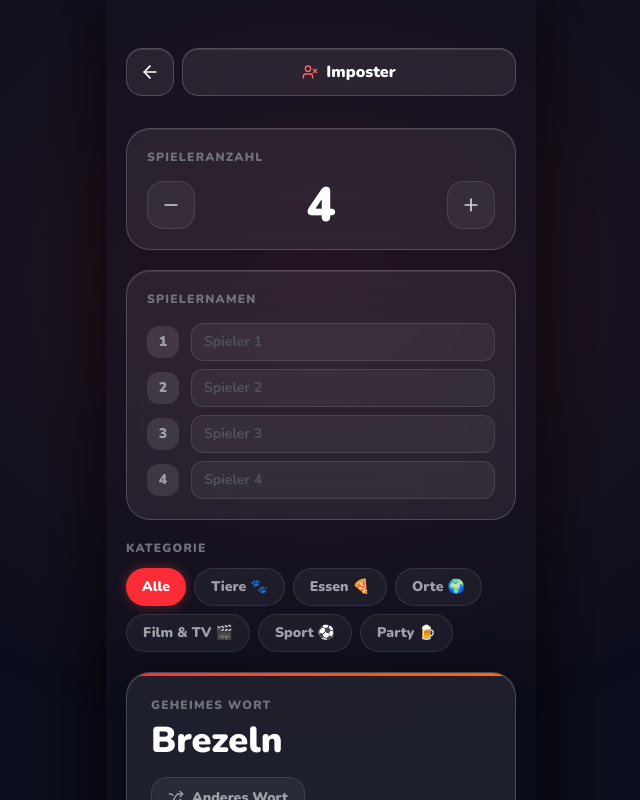
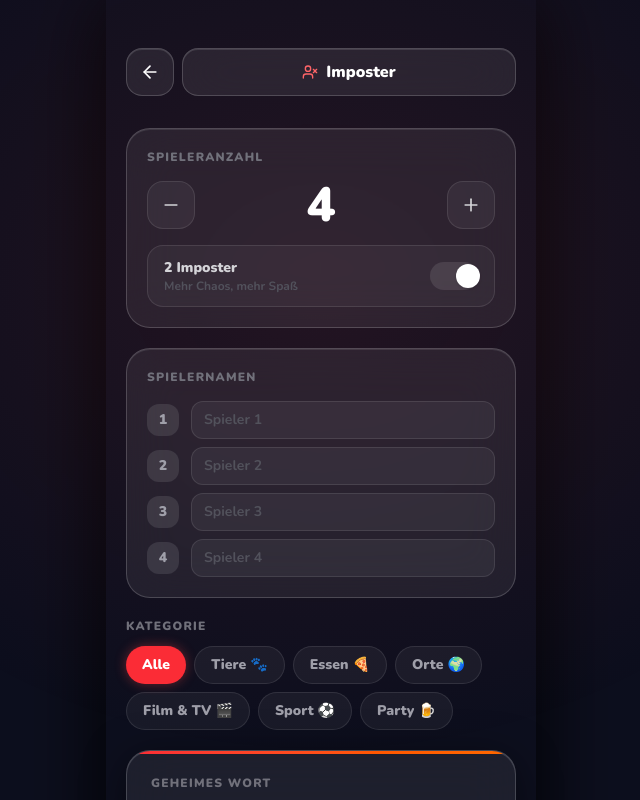
Before and after one commit to Daniel105745/Trinkspiel, a Next.js app: page /imposter in a window 1280 px wide. Shown: the top 800 px of the page, without its empty margins (319-959 px from the left). Built offline with nearby package versions, Linux system fonts and the light colour scheme.

Commit message:
feat: Imposter-Anzahl manuell per Toggle wählbar
Host kann 2 Imposter unabhängig von der Spieleranzahl aktivieren

Co-Authored-By: Claude Sonnet 4.6 <noreply@anthropic.com>

```diff
--- a/app/imposter/page.tsx
+++ b/app/imposter/page.tsx
@@ -106,6 +106,7 @@ export default function ImposterPage() {
   const [hintWord, setHintWord] = useState("");
   const [scores, setScores] = useState<number[]>(Array(10).fill(0));
   const [roundNumber, setRoundNumber] = useState(0);
+  const [twoImposters, setTwoImposters] = useState(false);
 
   useEffect(() => {
     if (countdown === null) return;
@@ -121,7 +122,6 @@ export default function ImposterPage() {
 
   const isCurrentImposter = imposterIndices.includes(currentPlayer);
   const votedCorrectly = votedFor !== null && imposterIndices.includes(votedFor);
-  const twoImposters = playerCount >= 7;
 
   function kategorieWählen(k: string | null) {
     setKategorie(k);
@@ -232,14 +232,9 @@ export default function ImposterPage() {
             </div>
           )}
 
-          {/* Spieleranzahl */}
+          {/* Spieleranzahl + Imposter-Anzahl */}
           <div className="rounded-3xl border border-white/[0.18] bg-white/[0.07] backdrop-blur-xl shadow-[inset_0_1px_0_rgba(255,255,255,0.10)] p-5">
-            <p className="mb-4 text-xs font-black uppercase tracking-widest text-zinc-500">
-              Spieleranzahl
-              {twoImposters && (
-                <span className="ml-2 font-black text-orange-400">→ 2 Imposter!</span>
-              )}
-            </p>
+            <p className="mb-4 text-xs font-black uppercase tracking-widest text-zinc-500">Spieleranzahl</p>
             <div className="flex items-center justify-between gap-4">
               <button
                 onClick={() => setPlayerCount((p) => Math.max(3, p - 1))}
@@ -253,6 +248,26 @@ export default function ImposterPage() {
                 className="flex h-12 w-12 items-center justify-center rounded-2xl border border-white/10 bg-white/[0.05] text-zinc-300 transition-all active:scale-95"
               >
                 <Plus className="h-5 w-5" />
+              </button>
+            </div>
+
+            {/* Imposter-Anzahl Toggle */}
+            <div className="mt-4 flex items-center justify-between rounded-2xl border border-white/10 bg-white/[0.04] px-4 py-3">
+              <div>
+                <p className="text-sm font-black text-zinc-300">2 Imposter</p>
+                <p className="text-xs font-semibold text-zinc-600">Mehr Chaos, mehr Spaß</p>
+              </div>
+              <button
+                onClick={() => setTwoImposters((v) => !v)}
+                className={`relative h-7 w-12 rounded-full transition-colors duration-200 ${
+                  twoImposters ? "bg-red-500" : "bg-white/10"
+                }`}
+              >
+                <span
+                  className={`absolute top-0.5 h-6 w-6 rounded-full bg-white shadow transition-transform duration-200 ${
+                    twoImposters ? "translate-x-5" : "translate-x-0.5"
+                  }`}
+                />
               </button>
             </div>
           </div>
```
